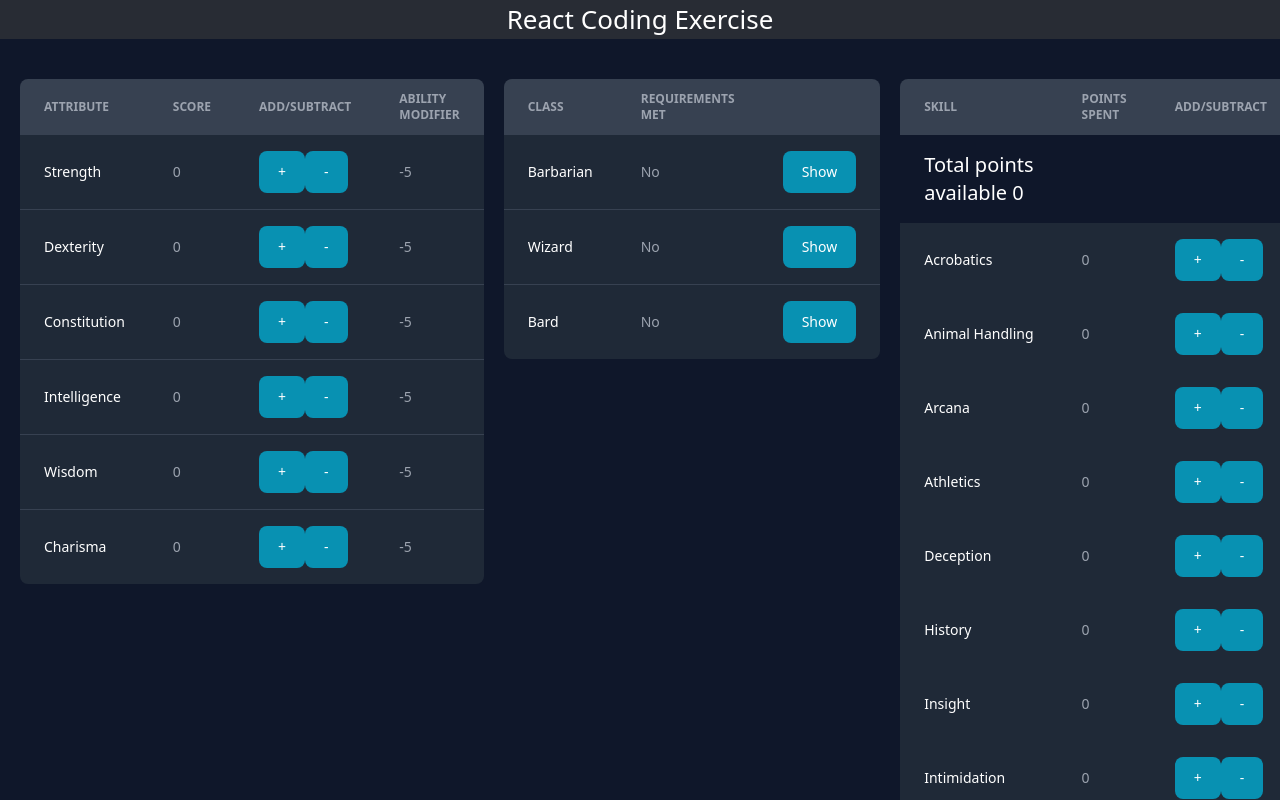
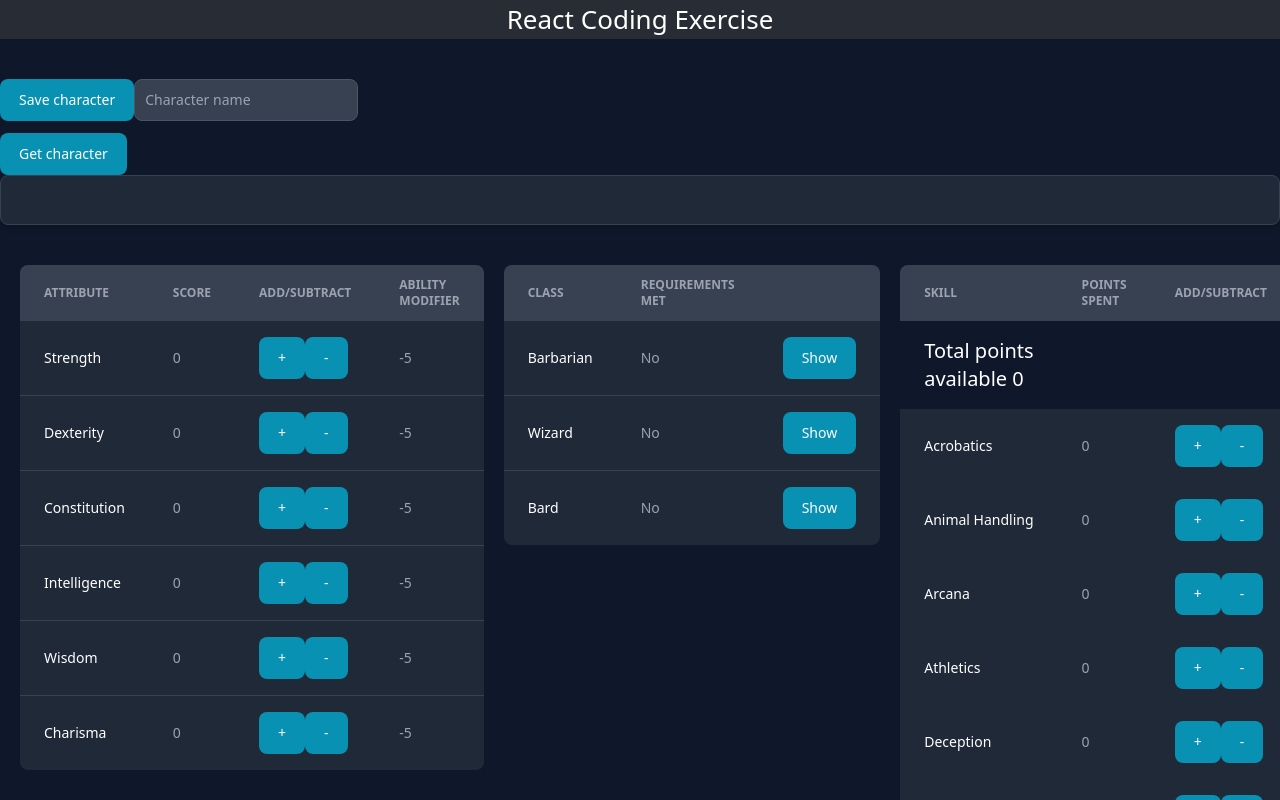
Before and after one commit to semharghide/recruiting-webapp-character, a React (Create React App) app: page / in a window 1280 px wide. Shown: the top 800 px of the page. Built offline with nearby package versions, Linux system fonts and the light colour scheme.

Commit message:
get and save character

```diff
--- a/src/App.js
+++ b/src/App.js
@@ -1,10 +1,11 @@
 import { useState } from "react";
-import { Table, Modal, Button } from "flowbite-react";
+import { Table, Modal, Button, Card, TextInput } from "flowbite-react";
 
 import "./App.css";
 import { ATTRIBUTE_LIST, CLASS_LIST, SKILL_LIST } from "./consts.js";
 
 function App() {
+  const [characterName, setCharacterName] = useState("");
   const [attributeScores, setAttributeScores] = useState({
     Strength: 0,
     Dexterity: 0,
@@ -13,9 +14,50 @@ function App() {
     Wisdom: 0,
     Charisma: 0,
   });
+  const getDefaultSkillPoints = () => {
+    const obj = {};
+    for (const item of SKILL_LIST) {
+      obj[item.name] = 0;
+    }
+
+    return obj;
+  };
+  const [skillPoints, setSkillPoints] = useState({
+    ...getDefaultSkillPoints(),
+  });
 
   const getAttributeModifier = (attribute) => {
     return Math.floor((attributeScores[attribute] - 10) / 2);
+  };
+
+  const saveCharacter = async (event) => {
+    event.preventDefault();
+    const requestOptions = {
+      method: "POST",
+      headers: { "Content-Type": "application/json" },
+      body: JSON.stringify({
+        characterName: characterName,
+        attributeScores,
+        skillPoints,
+      }),
+    };
+    const response = await fetch(
+      "https://recruiting.verylongdomaintotestwith.ca/api/{semharghide}/character",
+      requestOptions
+    );
+    const data = await response.json();
+    console.log("THIS IS THE DATA", data);
+  };
+
+  const getCharacter = async (event) => {
+    const response = await fetch(
+      "https://recruiting.verylongdomaintotestwith.ca/api/{semharghide}/character"
+    );
+    const data = await response.json();
+    setAttributeScores(data.body.attributeScores);
+    setSkillPoints(data.body.skillPoints);
+
+    console.log("THIS IS THE DATA", data);
   };
 
   return (
@@ -23,6 +65,27 @@ function App() {
       <header className="App-header">
         <h1>React Coding Exercise</h1>
       </header>
+      <div className="flex pt-10 pb-3">
+        <Button onClick={(event) => saveCharacter(event)}>
+          Save character
+        </Button>
+
+        <TextInput
+          id="saveCharacter"
+          type="text"
+          placeholder="Character name"
+          required={true}
+          onChange={(event) => {
+            setCharacterName(event.target.value);
+          }}
+        />
+      </div>
+      <div className="flex">
+        <Button onClick={(event) => getCharacter(event)}>Get character</Button>
+      </div>
+      <Card href="#">
+        <h1 className="text-2xl font-bold text-white">{characterName}</h1>
+      </Card>
       <div className="flex py-10">
         <AttributeScores
           attributeScores={attributeScores}
@@ -30,7 +93,11 @@ function App() {
           getAttributeModifier={getAttributeModifier}
         />
         <Classes attributeScores={attributeScores} />
-        <Skills getAttributeModifier={getAttributeModifier} />
+        <Skills
+          getAttributeModifier={getAttributeModifier}
+          skillPoints={skillPoints}
+          setSkillPoints={setSkillPoints}
+        />
       </div>
     </div>
   );
@@ -156,16 +223,7 @@ const ClassItem = ({ classFieldName, attributeScores }) => {
   );
 };
 
-const Skills = ({ getAttributeModifier }) => {
-  const getDefault = () => {
-    const obj = {};
-    for (const item of SKILL_LIST) {
-      obj[item.name] = 0;
-    }
-
-    return obj;
-  };
-  const [skillPoints, setSkillPoints] = useState({ ...getDefault() });
+const Skills = ({ getAttributeModifier, skillPoints, setSkillPoints }) => {
   let pointsAvailable = 10 + 4 * getAttributeModifier("Intelligence");
   if (pointsAvailable < 0) pointsAvailable = 0;
 
@@ -191,11 +249,12 @@ const Skills = ({ getAttributeModifier }) => {
   };
 
   const getSkillTotalValue = (skill) => {
-    const spentAndModifier = skillPoints[skill.name] + getAttributeModifier(skill.attributeModifier)
+    const spentAndModifier =
+      skillPoints[skill.name] + getAttributeModifier(skill.attributeModifier);
     if (spentAndModifier < 0) {
-      return 0
+      return 0;
     }
-    return spentAndModifier
+    return spentAndModifier;
   };
 
   return (
@@ -227,9 +286,7 @@ const Skills = ({ getAttributeModifier }) => {
               <Table.Cell>{`${skill.attributeModifier} ${getAttributeModifier(
                 skill.attributeModifier
               )}`}</Table.Cell>
-              <Table.Cell>
-                {getSkillTotalValue(skill)}
-              </Table.Cell>
+              <Table.Cell>{getSkillTotalValue(skill)}</Table.Cell>
             </Table.Row>
           );
         })}
```
